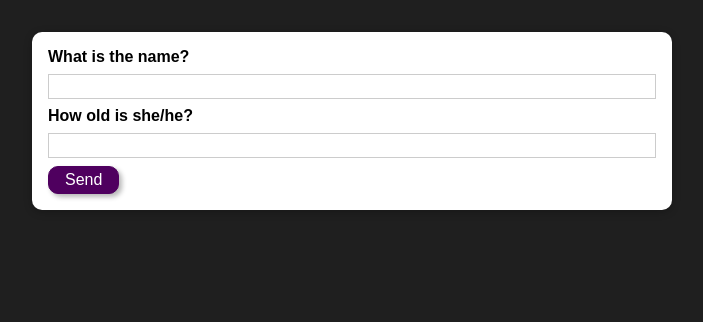
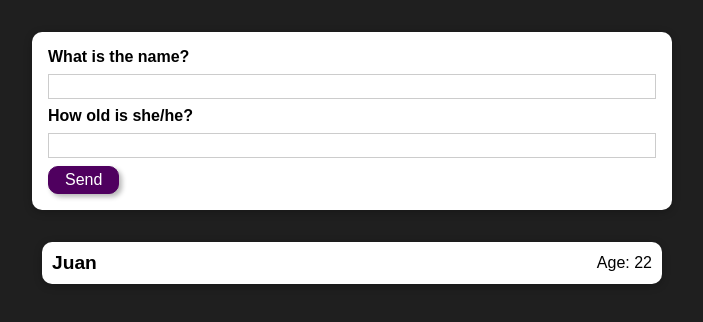
Before and after one commit to AlvaroDDG86/users-react, a React (Create React App) app: page / in a window 1280 px wide. Shown: the top 322 px of the page, without its empty margins (288-991 px from the left). Built offline with nearby package versions, Linux system fonts and the light colour scheme.

Commit message:
Adding list and item components

```diff
--- a/src/App.js
+++ b/src/App.js
@@ -1,10 +1,18 @@
-import React from 'react';
+import React, { useState } from 'react';
 import AddUser from './components/Users/AddUser';
+import ListUsers from './components/Users/ListUsers';
 
 function App() {
+  const [ listUsers, setListUsers ] = useState([{ name: 'juan', age: 22 }])
+  const addUsersHandler = (item) => {
+    setListUsers((prev) => {
+      return [item, ...prev]
+    })
+  }
   return (
     <div>
-      <AddUser />
+      <AddUser onAddUser={addUsersHandler} />
+      <ListUsers list={ listUsers }/>
     </div>
   );
 }
--- a/src/components/Users/AddUser.js
+++ b/src/components/Users/AddUser.js
@@ -16,9 +16,9 @@ const AddUser = (props) => {
         alert('Form is not valid')
         return
     }
-    console.log('Form', {
-        name: enteredName,
-        age: enteredAge
+    props.onAddUser({
+      name: enteredName,
+      age: enteredAge
     })
     setEnteredName('')
     setEnteredAge('')
--- /dev/null
+++ b/src/components/Users/ListUsers.js
@@ -0,0 +1,19 @@
+import React from 'react'
+import classes from './ListUsers.module.css'
+import ListUsersItem from './ListUsersItem'
+
+const ListUsers = (props) => {
+    return (
+        <div className={classes['list-users']}>
+            {
+                props.list.map((item, idx) => {
+                    return (
+                        <ListUsersItem name={item.name} age={item.age} key={idx} />
+                    )
+                })
+            }
+        </div>
+    )
+}
+
+export default ListUsers
--- /dev/null
+++ b/src/components/Users/ListUsers.module.css
@@ -0,0 +1,5 @@
+.list-users {
+  margin: 2rem auto;
+  width: 90%;
+  max-width: 40rem;
+}
--- /dev/null
+++ b/src/components/Users/ListUsersItem.js
@@ -0,0 +1,14 @@
+import React from 'react'
+import classes from './ListUsersItem.module.css'
+import Card from '../UI/Card'
+
+const ListUsersItem = (props) => {
+    return (
+        <Card className={classes['list-users-item']}>
+            <div className={classes['list-users-item__name']}>{props.name}</div>
+            <div>Age: {props.age}</div>
+        </Card>
+    )
+}
+
+export default ListUsersItem
--- /dev/null
+++ b/src/components/Users/ListUsersItem.module.css
@@ -0,0 +1,14 @@
+.list-users-item {
+    padding: 10px;
+    margin: 10px;
+    display: flex;
+    justify-content: space-between;
+    align-items: center;
+}
+
+.list-users-item__name {
+    font-size: 1.2em;
+    color: black;
+    font-weight: bold;
+    text-transform: capitalize;
+}
```
